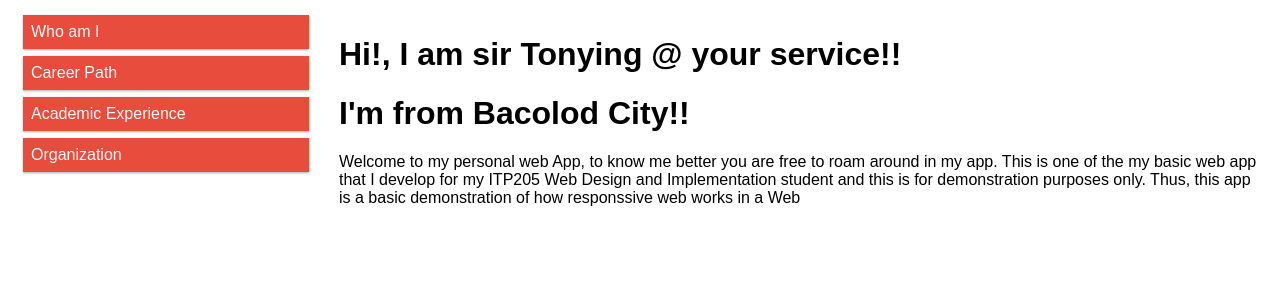
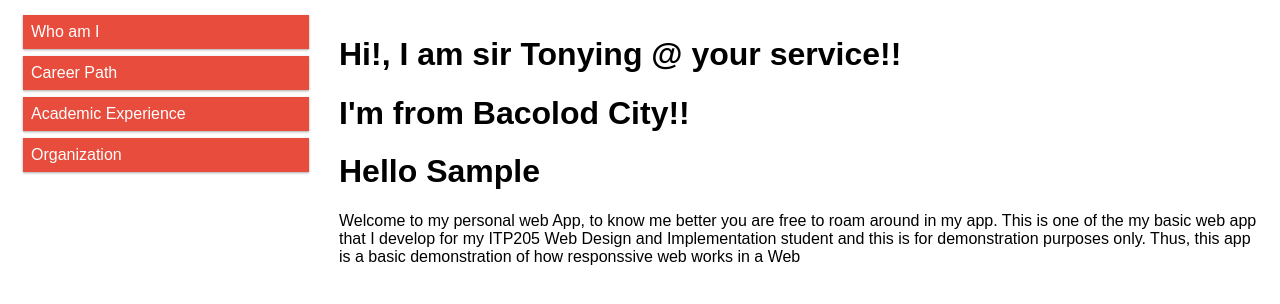
Before and after one commit to ppl500l68/WSampv1, a PHP site: page / in a window 1280 px wide. Shown: the part 98-402 px from the top of the page. Run offline with PHP 8.4, Linux system fonts and the light colour scheme.

Commit message:
myupdatever1

```diff
--- a/index.php
+++ b/index.php
@@ -79,6 +79,7 @@ html {
 	<div class="col-9">
 		<h1>Hi!, I am sir Tonying @ your service!!</h1>
 		<h1>I'm from Bacolod City!! </h1>
+		<h1>Hello Sample</h1>
 		<p>Welcome to my personal web App, to know me better you are free to roam around in my app.  This is one of the my basic web app that I develop for my ITP205 Web Design and Implementation student and this is for demonstration purposes only.  Thus, this app is a basic demonstration of how responssive web works in a Web</p>
 	</div>
 </div>
```
